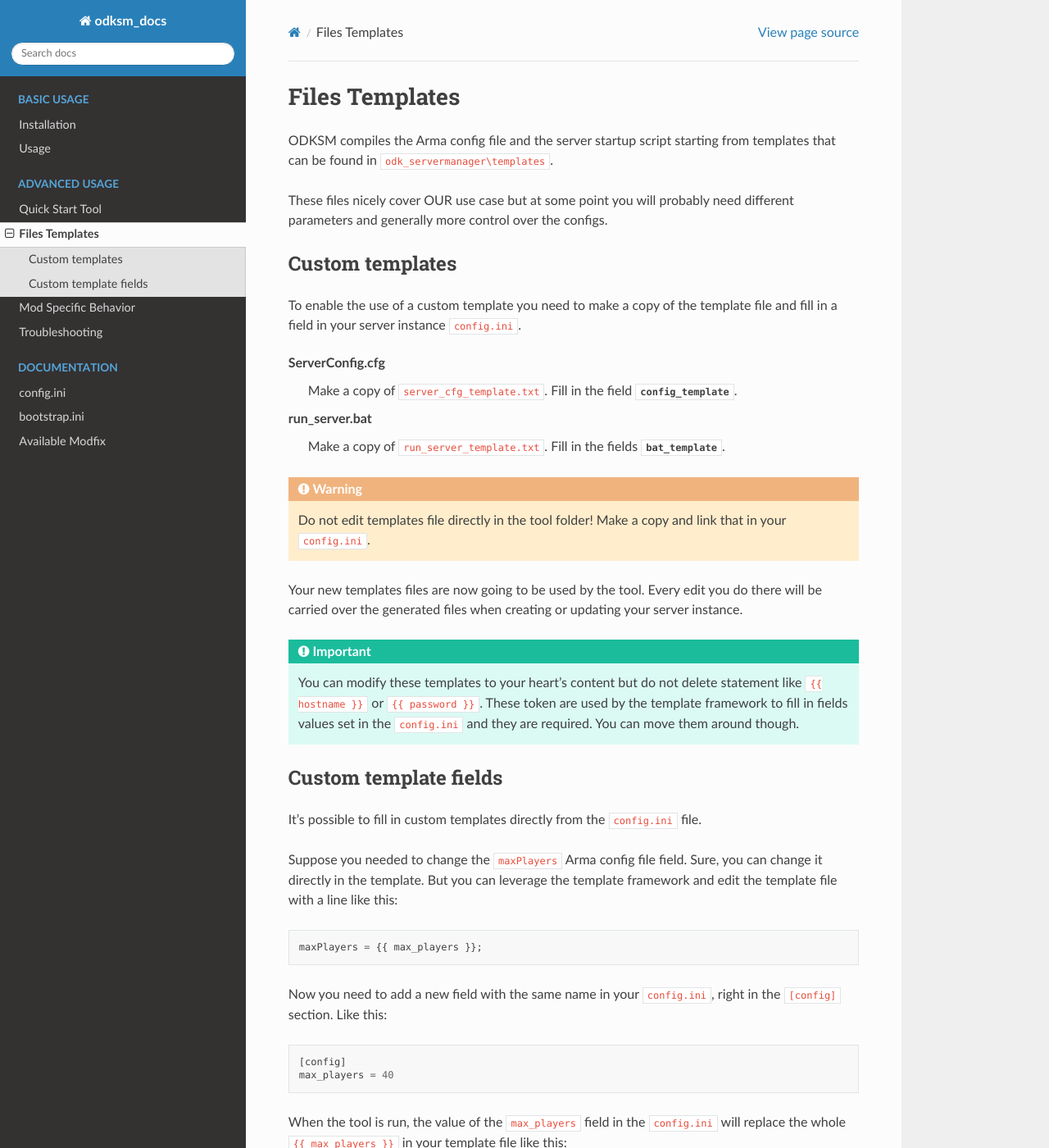
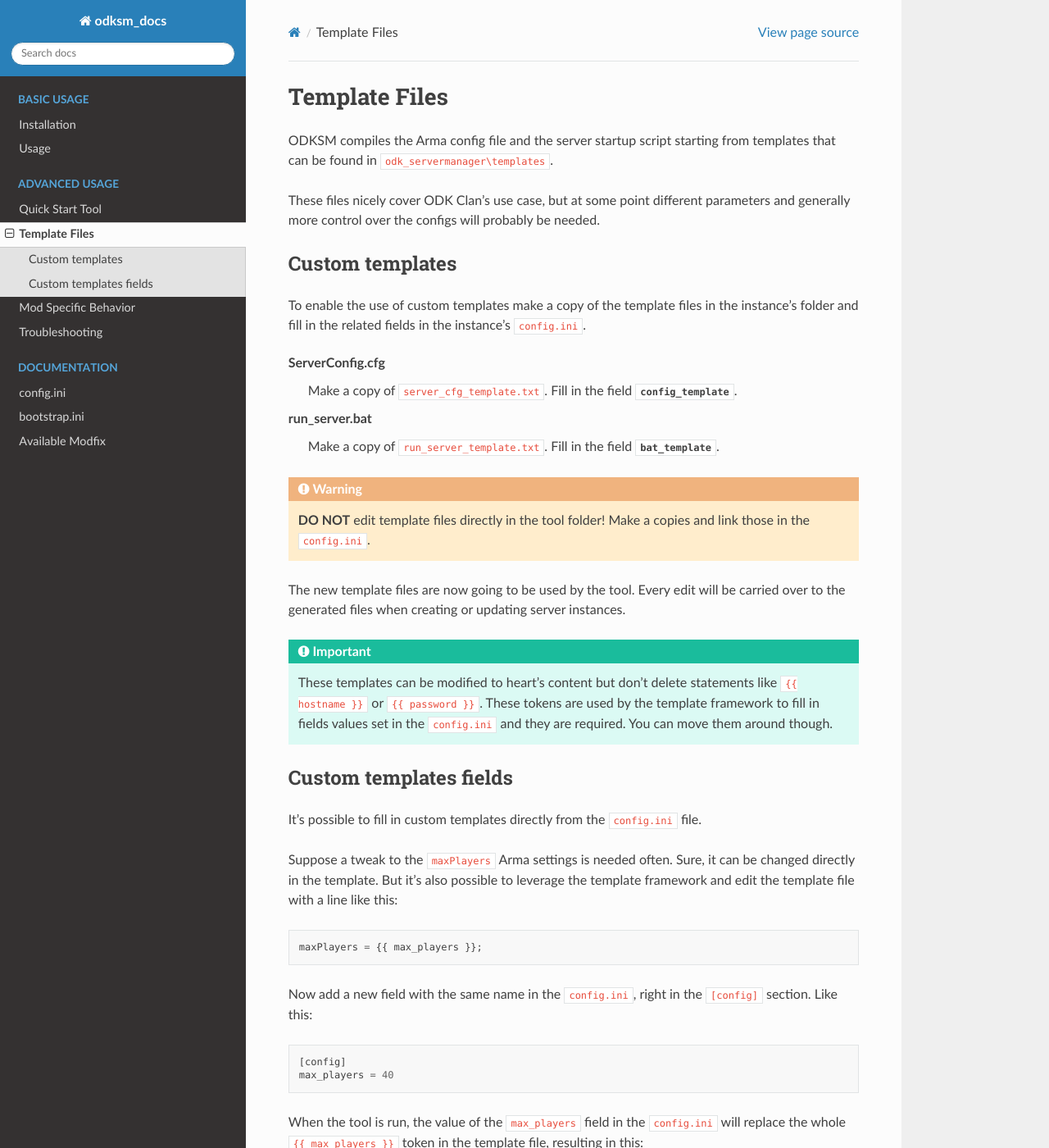
Before and after one commit to CarloDePieri/odk_servermanager_docs, a Sphinx documentation site: the page built from docs/source/templates.rst, in a window 1280 px wide and 1400 px high. Shown: the whole window at 82% size. Built offline with Sphinx 7.4.7 and the Read the Docs theme 2.0.0, drawn with Linux system fonts in a browser that asks for light colours.

Commit message:
better templates page with it translation

```diff
--- a/docs/source/templates.rst
+++ b/docs/source/templates.rst
@@ -1,44 +1,44 @@
-Files Templates
-===============
+Template Files
+==============
 
 ODKSM compiles the Arma config file and the server startup script starting from templates that can be found in
 ``odk_servermanager\templates``.
 
-These files nicely cover OUR use case but at some point you will probably need different parameters and generally more
-control over the configs.
+These files nicely cover ODK Clan's use case, but at some point different parameters and generally more
+control over the configs will probably be needed.
 
 Custom templates
 ^^^^^^^^^^^^^^^^
-To enable the use of a custom template you need to make a copy of the template file and fill in a field in your server
-instance ``config.ini``.
+To enable the use of custom templates make a copy of the template files in the instance's folder and fill in the related
+fields in the instance's ``config.ini``.
 
 ServerConfig.cfg
     Make a copy of ``server_cfg_template.txt``. Fill in the field :option:`config_template <config config_template>`.
 
 run_server.bat
-    Make a copy of ``run_server_template.txt``. Fill in the fields :option:`bat_template <bat bat_template>`.
+    Make a copy of ``run_server_template.txt``. Fill in the field :option:`bat_template <bat bat_template>`.
 
-.. warning:: Do not edit templates file directly in the tool folder! Make a copy and link that in your ``config.ini``.
+.. warning:: **DO NOT** edit template files directly in the tool folder! Make a copies and link those in the ``config.ini``.
 
-Your new templates files are now going to be used by the tool. Every edit you do there will be carried over the generated
-files when creating or updating your server instance.
+The new template files are now going to be used by the tool. Every edit will be carried over to the generated
+files when creating or updating server instances.
 
-.. important:: You can modify these templates to your heart's content but do not delete statement like ``{{ hostname }}``
-    or ``{{ password }}``. These token are used by the template framework to fill in fields values set in the ``config.ini``
+.. important:: These templates can be modified to heart's content but don't delete statements like ``{{ hostname }}``
+    or ``{{ password }}``. These tokens are used by the template framework to fill in fields values set in the ``config.ini``
     and they are required. You can move them around though.
 
-Custom template fields
-^^^^^^^^^^^^^^^^^^^^^^
+Custom templates fields
+^^^^^^^^^^^^^^^^^^^^^^^
 It's possible to fill in custom templates directly from the ``config.ini`` file.
 
-Suppose you needed to change the ``maxPlayers`` Arma config file field. Sure, you can change it directly in the template.
-But you can leverage the template framework and edit the template file with a line like this:
+Suppose a tweak to the ``maxPlayers`` Arma settings is needed often. Sure, it can be changed directly in the
+template. But it's also possible to leverage the template framework and edit the template file with a line like this:
 
 .. code-block::
 
     maxPlayers = {{ max_players }};
 
-Now you need to add a new field with the same name in your ``config.ini``, right in the ``[config]`` section. Like this:
+Now add a new field with the same name in the ``config.ini``, right in the ``[config]`` section. Like this:
 
 .. code-block::
 
@@ -46,7 +46,7 @@
     max_players = 40
 
 When the tool is run, the value of the ``max_players`` field in the ``config.ini`` will replace the whole
-``{{ max_players }}`` in your template file like this:
+``{{ max_players }}`` token in the template file, resulting in this:
 
 .. code-block::
 
```
Also changed, not shown: 2 other files.
